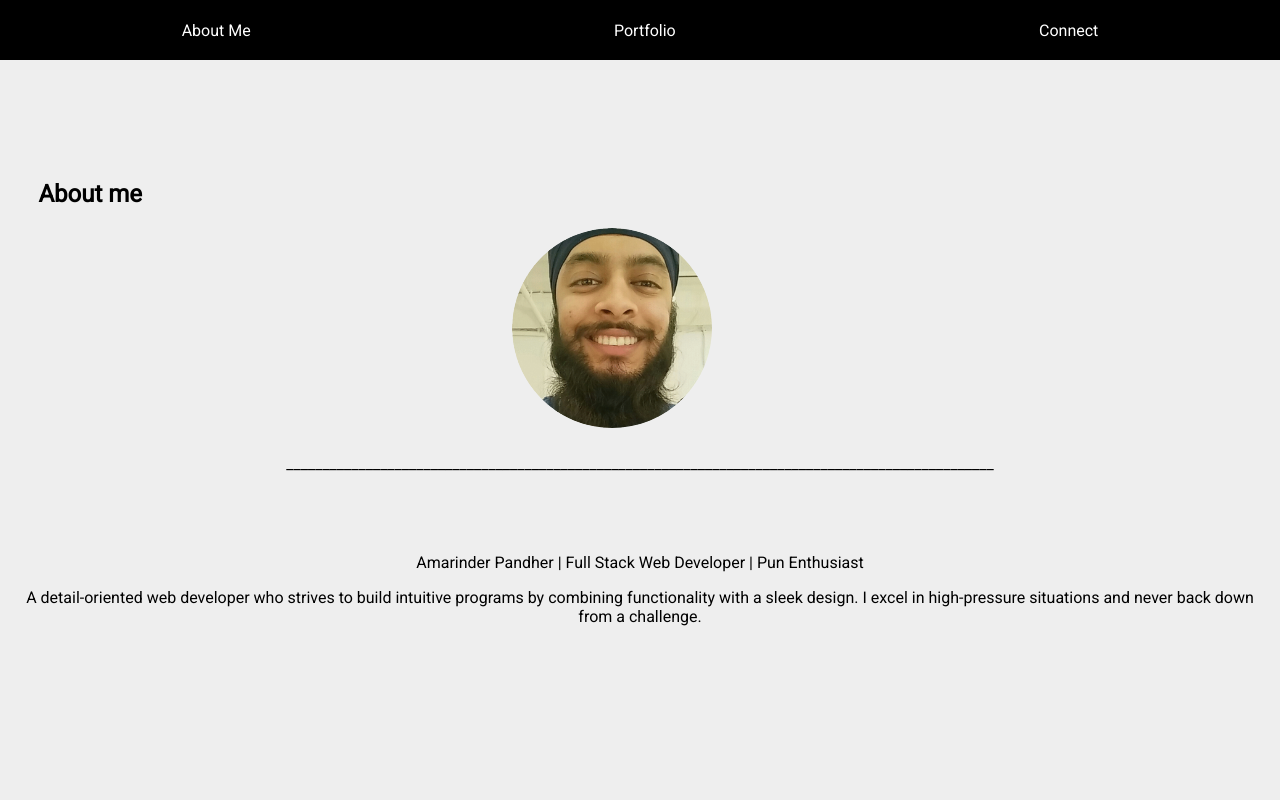
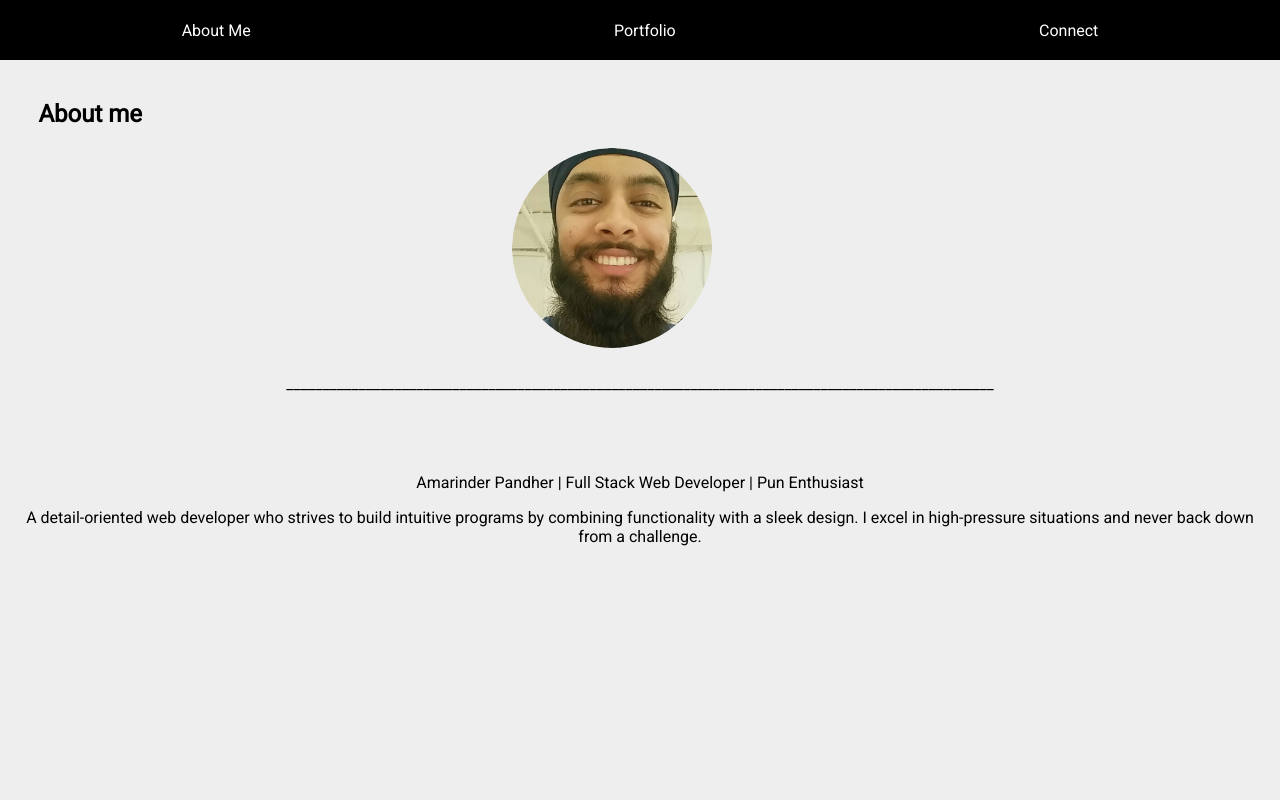
Before and after one commit to Amarinder1/Amarinder1.github.io, a plain HTML site: page index.html in a window 1280 px wide. Shown: the top 800 px of the page. Drawn offline with nearby package versions, Linux system fonts and the light colour scheme.

Commit message:
fixed pages spacing

```diff
--- a/index.html
+++ b/index.html
@@ -17,8 +17,6 @@
     </div>
 
     <div class="scroll">
-      <section class="pages" id="opener">
-      <section>
       <section class="pages" id="about">
         <h2>About me</h2>
         <div id="picture">
@@ -102,19 +100,6 @@
               240-423-6498
             </div>
           </div>
-        <!-- <div class="icons">
-
-        </div>
-        <div class="icons">
-          <div class="link-icon">
-
-            Linked-In
-          </div>
-        </div>
-        <a class="git" href="https://github.com/Amarinder1" target="_blank"><i class="fa fa-github fa-5x" aria-hidden="true"></i></a>GitHub
-        <a class="resume" href="https://docs.google.com/document/d/13YQ70DHc0vNVt0cFiBV6OvW3CwMIkYZZ5xxdWmIPasQ/edit?usp=sharing" target="_blank"><i class="fa fa-file-text fa-5x" aria-hidden="true"></i></a>Resume
-        <div class="top_categories"> -->
-
       </div>
       </section>
     </div>
```
